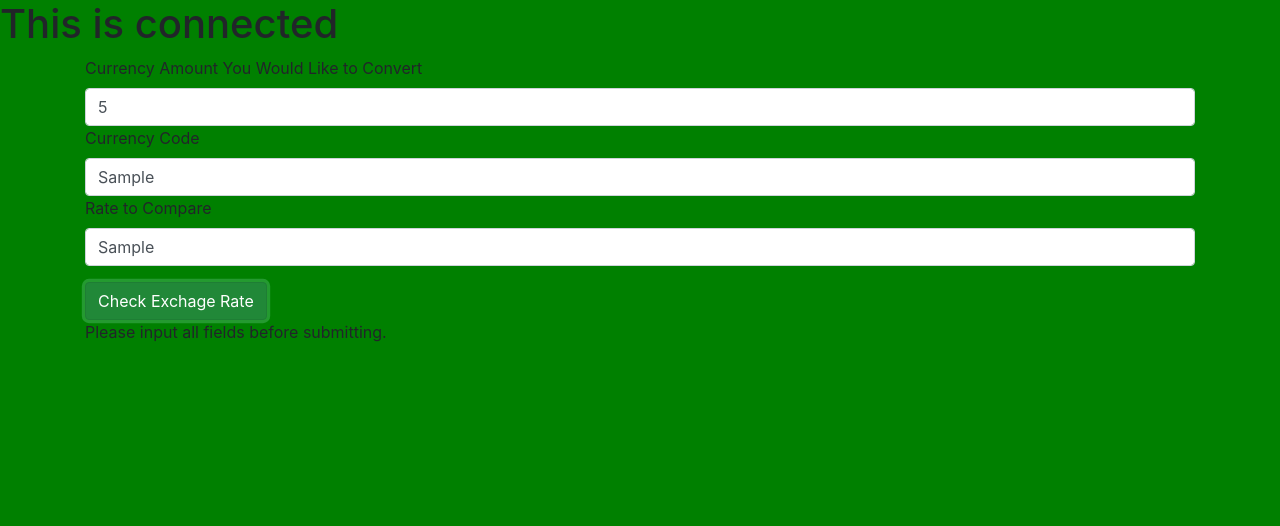
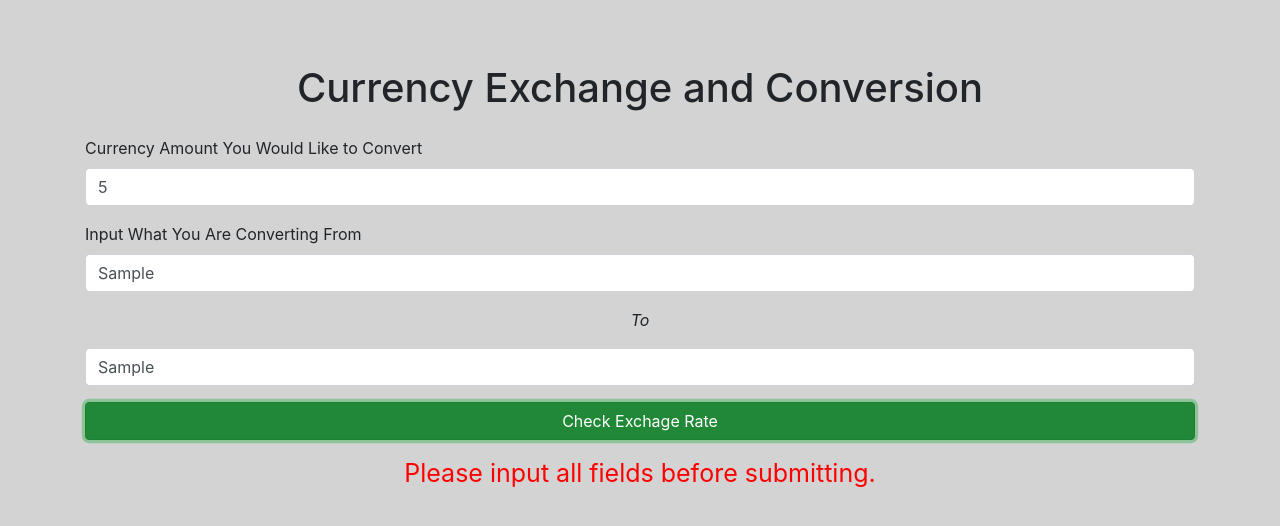
Before and after one commit to JesseDWhite/currency-exchange, a website built with webpack: page src/index.html in a window 1280 px wide. Both pictures are taken after typing "5", "Sample", "Sample" into the empty fields and a click on the button "Check Exchage Rate". Built offline with nearby package versions, Linux system fonts and the light colour scheme; no server answers.

Commit message:
update styling to html page and css.

```diff
--- a/src/css/styles.css
+++ b/src/css/styles.css
@@ -1,3 +1,24 @@
 body {
-    background-color: green;
+    background-color: lightgrey;
+    text-align: center;
+    margin-top: 5%;
 }
+form {
+    text-align: start;
+}
+button {
+    width: 100%;
+}
+#show-error, #all-conversions {
+    margin-top: 15px;
+    font-size: 25px;
+}
+#all-conversions {
+    color: rgb(0, 180, 0);
+}
+#show-error {
+    color: red;
+}
+p, em {
+    text-align: center;
+}
--- a/src/index.html
+++ b/src/index.html
@@ -9,15 +9,16 @@
 </head>
 
 <body>
-    <h1>This is connected</h1>
+    <h1>Currency Exchange and Conversion</h1>
     <div class="container">
         <form>
-            <label for="ammout">Currency Amount You Would Like to Convert</label>
-            <input type="number" name="ammount" id="ammount" class="form-control" min="1">
-            <label for="base-rate">Currency Code</label>
-            <input type="text" name="base-rate" id="base-rate" class="form-control">
-            <label for="rate-to-compare">Rate to Compare</label>
-            <input type="text" name="rate-to-compare" id="rate-to-compare" class="form-control">
+            <label for="ammout" class="mt-3">Currency Amount You Would Like to Convert</label>
+            <input type="number" name="ammount" id="ammount" class="form-control" min="0">
+            <label for="base-rate" class="mt-3">Input What You Are Converting From</label>
+            <input type="text" name="base-rate" id="base-rate" class="form-control" placeholder="Currency Code">
+            <p class="mt-3"><em>To</em></p>
+            <!-- <label for="rate-to-compare">Rate to Compare</label> -->
+            <input type="text" name="rate-to-compare" id="rate-to-compare" class="form-control" placeholder="Currency Code">
             <button class="btn btn-success mt-3" type="submit">Check Exchage Rate</button>
         </form>
         <div id="show-error"></div>
--- a/src/main.js
+++ b/src/main.js
@@ -17,16 +17,15 @@ function showAllFields() {
 function currencyCompare(response) {
     const baseRate = response.base_code;
     const compareRate = response.target_code;
+    const convertedCurrency = response.conversion_rate;
     if (response["error-type"] === "unsupported-code") {
         hideAllFields();
-        console.log(response);
         return $("#show-error").text("It doesn't look like we have that currency code.");
     } else if (response["error-type"] === "malformed-request") {
         hideAllFields();
         return $("#show-error").text("Please enter a valid currency code.");
     } else if (baseRate === undefined || compareRate === undefined) {
         hideAllFields();
-        console.log(response);
         return $("#show-error").text("Please input all fields before submitting.");
     } else if (response["error-type"] === "invalid-key") {
         hideAllFields();
@@ -40,7 +39,7 @@ function currencyCompare(response) {
     }
     else {
         showAllFields();
-        return response.conversion_rate;
+        return convertedCurrency;
     }
 }
 
@@ -54,9 +53,8 @@ $(document).ready(function () {
 
         CurrencyExchangeService.getCurrency(baseRate, compareRate)
             .then(function (response) {
-                $("#current-value").html(`The current exchange rate from ${baseRate} to ${compareRate} is: ${currencyCompare(response)}`);
-                $("#conversion").html(`Your total converted exchange value from ${baseRate} to ${compareRate} is: ${currencyCompare(response) * currencyAmmount}`);
+                $("#current-value").html(`The current exchange rate from ${baseRate.toUpperCase()} to ${compareRate.toUpperCase()} is: ${currencyCompare(response)}`);
+                $("#conversion").html(`Your total converted exchange value from ${baseRate.toUpperCase()} to ${compareRate.toUpperCase()} is: ${currencyCompare(response) * currencyAmmount}`);
             });
-
     });
 });
```
